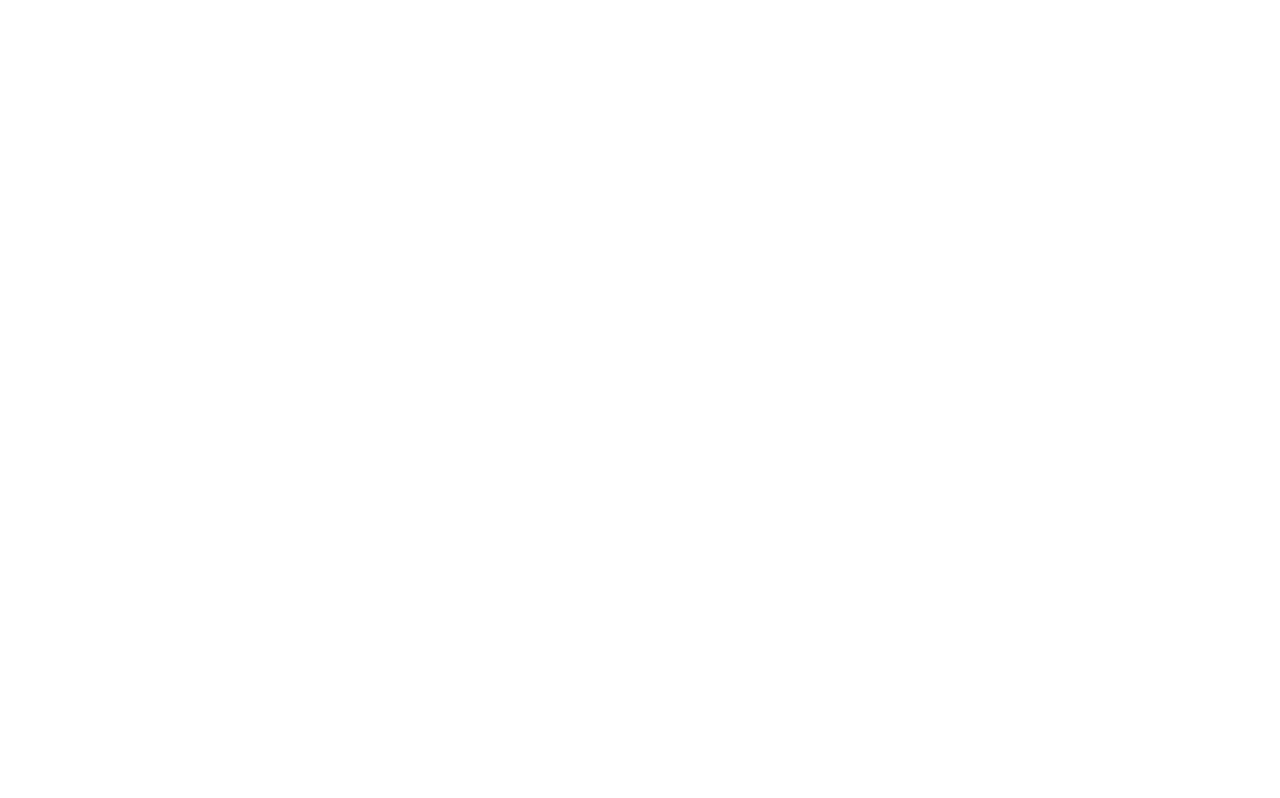
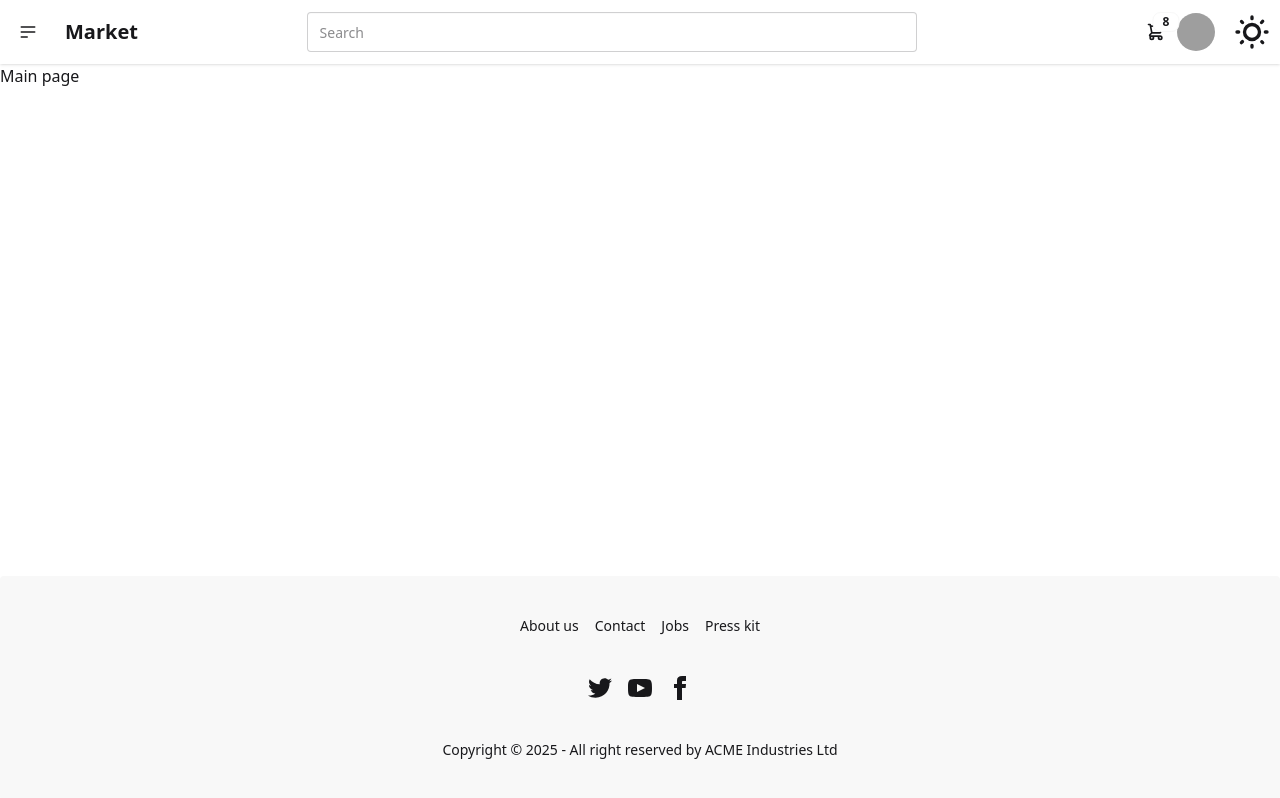
Before and after one commit to kenzo08/market-front, a Nuxt app: page / in a window 1280 px wide. Built offline with nearby package versions, Linux system fonts and the light colour scheme; grey boxes are pictures that could not be loaded.

Commit message:
ui lib added

```diff
--- /dev/null
+++ b/assets/css/style.css
@@ -0,0 +1,5 @@
+@import "tailwindcss";
+
+@plugin "daisyui" {
+    themes: light --default, dark --prefersdark, garden;
+}
--- /dev/null
+++ b/components/Footer.vue
@@ -0,0 +1,58 @@
+<script setup lang="ts">
+
+</script>
+
+<template>
+  <footer class="footer footer-horizontal footer-center bg-base-200 text-base-content rounded p-10">
+    <nav class="grid grid-flow-col gap-4">
+      <a class="link link-hover">About us</a>
+      <a class="link link-hover">Contact</a>
+      <a class="link link-hover">Jobs</a>
+      <a class="link link-hover">Press kit</a>
+    </nav>
+    <nav>
+      <div class="grid grid-flow-col gap-4">
+        <a>
+          <svg
+              xmlns="http://www.w3.org/2000/svg"
+              width="24"
+              height="24"
+              viewBox="0 0 24 24"
+              class="fill-current">
+            <path
+                d="M24 4.557c-.883.392-1.832.656-2.828.775 1.017-.609 1.798-1.574 2.165-2.724-.951.564-2.005.974-3.127 1.195-.897-.957-2.178-1.555-3.594-1.555-3.179 0-5.515 2.966-4.797 6.045-4.091-.205-7.719-2.165-10.148-5.144-1.29 2.213-.669 5.108 1.523 6.574-.806-.026-1.566-.247-2.229-.616-.054 2.281 1.581 4.415 3.949 4.89-.693.188-1.452.232-2.224.084.626 1.956 2.444 3.379 4.6 3.419-2.07 1.623-4.678 2.348-7.29 2.04 2.179 1.397 4.768 2.212 7.548 2.212 9.142 0 14.307-7.721 13.995-14.646.962-.695 1.797-1.562 2.457-2.549z"></path>
+          </svg>
+        </a>
+        <a>
+          <svg
+              xmlns="http://www.w3.org/2000/svg"
+              width="24"
+              height="24"
+              viewBox="0 0 24 24"
+              class="fill-current">
+            <path
+                d="M19.615 3.184c-3.604-.246-11.631-.245-15.23 0-3.897.266-4.356 2.62-4.385 8.816.029 6.185.484 8.549 4.385 8.816 3.6.245 11.626.246 15.23 0 3.897-.266 4.356-2.62 4.385-8.816-.029-6.185-.484-8.549-4.385-8.816zm-10.615 12.816v-8l8 3.993-8 4.007z"></path>
+          </svg>
+        </a>
+        <a>
+          <svg
+              xmlns="http://www.w3.org/2000/svg"
+              width="24"
+              height="24"
+              viewBox="0 0 24 24"
+              class="fill-current">
+            <path
+                d="M9 8h-3v4h3v12h5v-12h3.642l.358-4h-4v-1.667c0-.955.192-1.333 1.115-1.333h2.885v-5h-3.808c-3.596 0-5.192 1.583-5.192 4.615v3.385z"></path>
+          </svg>
+        </a>
+      </div>
+    </nav>
+    <aside>
+      <p>Copyright © {{new Date().getFullYear()}} - All right reserved by ACME Industries Ltd</p>
+    </aside>
+  </footer>
+</template>
+
+<style scoped>
+
+</style>
--- /dev/null
+++ b/components/Header.vue
@@ -0,0 +1,71 @@
+<script setup lang="ts">
+
+</script>
+
+<template>
+  <div class="navbar bg-base-100 shadow-sm">
+    <div class="navbar-start">
+      <div class="dropdown">
+        <div tabindex="0" role="button" class="btn btn-ghost btn-circle">
+          <svg xmlns="http://www.w3.org/2000/svg" class="h-5 w-5" fill="none" viewBox="0 0 24 24" stroke="currentColor"> <path stroke-linecap="round" stroke-linejoin="round" stroke-width="2" d="M4 6h16M4 12h16M4 18h7" /> </svg>
+        </div>
+        <ul
+            tabindex="0"
+            class="menu menu-sm dropdown-content bg-base-100 rounded-box z-1 mt-3 w-52 p-2 shadow">
+          <li><a>Homepage</a></li>
+          <li><a>Portfolio</a></li>
+          <li><a>About</a></li>
+        </ul>
+      </div>
+      <NuxtLink to="/" class="btn btn-ghost text-xl">Market</NuxtLink>
+    </div>
+    <input type="text" placeholder="Search" class="input input-bordered w-full" />
+    <div class="navbar-end">
+      <div class="dropdown dropdown-end">
+        <div tabindex="0" role="button" class="btn btn-ghost btn-circle">
+          <div class="indicator">
+            <svg xmlns="http://www.w3.org/2000/svg" class="h-5 w-5" fill="none" viewBox="0 0 24 24" stroke="currentColor"> <path stroke-linecap="round" stroke-linejoin="round" stroke-width="2" d="M3 3h2l.4 2M7 13h10l4-8H5.4M7 13L5.4 5M7 13l-2.293 2.293c-.63.63-.184 1.707.707 1.707H17m0 0a2 2 0 100 4 2 2 0 000-4zm-8 2a2 2 0 11-4 0 2 2 0 014 0z" /> </svg>
+            <span class="badge badge-sm indicator-item">8</span>
+          </div>
+        </div>
+        <div
+            tabindex="0"
+            class="card card-compact dropdown-content bg-base-100 z-1 mt-3 w-52 shadow">
+          <div class="card-body">
+            <span class="text-lg font-bold">8 Items</span>
+            <span class="text-info">Subtotal: $999</span>
+            <div class="card-actions">
+              <button class="btn btn-primary btn-block">View cart</button>
+            </div>
+          </div>
+        </div>
+      </div>
+      <div class="dropdown dropdown-end">
+        <div tabindex="0" role="button" class="btn btn-ghost btn-circle avatar">
+          <div class="w-10 rounded-full">
+            <img
+                alt="Tailwind CSS Navbar component"
+                src="https://img.daisyui.com/images/stock/photo-1534528741775-53994a69daeb.webp" />
+          </div>
+        </div>
+        <ul
+            tabindex="0"
+            class="menu menu-sm dropdown-content bg-base-100 rounded-box z-1 mt-3 w-52 p-2 shadow">
+          <li>
+            <a class="justify-between">
+              Profile
+              <span class="badge">New</span>
+            </a>
+          </li>
+          <li><a>Settings</a></li>
+          <li><a>Logout</a></li>
+        </ul>
+      </div>
+    </div>
+    <ThemeToggle class="ml-4"/>
+  </div>
+</template>
+
+<style scoped>
+
+</style>
--- /dev/null
+++ b/components/MenuBurgerBtn.vue
@@ -0,0 +1,30 @@
+<script setup lang="ts">
+
+</script>
+
+<template>
+  <label class="btn btn-circle swap swap-rotate">
+    <input type="checkbox" />
+    <svg
+        class="swap-off fill-current"
+        xmlns="http://www.w3.org/2000/svg"
+        width="32"
+        height="32"
+        viewBox="0 0 512 512">
+      <path d="M64,384H448V341.33H64Zm0-106.67H448V234.67H64ZM64,128v42.67H448V128Z" />
+    </svg>
+    <svg
+        class="swap-on fill-current"
+        xmlns="http://www.w3.org/2000/svg"
+        width="32"
+        height="32"
+        viewBox="0 0 512 512">
+      <polygon
+          points="400 145.49 366.51 112 256 222.51 145.49 112 112 145.49 222.51 256 112 366.51 145.49 400 256 289.49 366.51 400 400 366.51 289.49 256 400 145.49" />
+    </svg>
+  </label>
+</template>
+
+<style scoped>
+
+</style>
--- /dev/null
+++ b/components/ThemeToggle.vue
@@ -0,0 +1,56 @@
+<script setup lang="ts">
+const theme = ref('light');
+
+const setTheme = (newTheme: string) => {
+  document.documentElement.setAttribute('data-theme', newTheme);
+  localStorage.setItem('theme', newTheme);
+  theme.value = newTheme;
+};
+
+const handleThemeChange = (event: Event) => {
+  const target = event.target as HTMLInputElement;
+  setTheme(target.checked ? 'dark' : 'light');
+};
+
+onMounted(() => {
+  window.matchMedia('(prefers-color-scheme: dark)').addEventListener('change', (e) => {
+    if (!localStorage.getItem('theme')) {
+      setTheme(e.matches ? 'dark' : 'light');
+    }
+  });
+
+  const savedTheme = localStorage.getItem('theme');
+  if (savedTheme) {
+    setTheme(savedTheme);
+  } else {
+    const prefersDark = window.matchMedia('(prefers-color-scheme: dark)').matches;
+    setTheme(prefersDark ? 'dark' : 'light');
+  }
+});
+</script>
+
+<template>
+  <label class="swap swap-rotate">
+    <input
+        type="checkbox"
+        class="theme-controller"
+        :value="theme"
+        @change="handleThemeChange"
+        :checked="theme === 'dark'"
+    />
+    <svg
+        class="swap-off h-10 w-10 fill-current"
+        xmlns="http://www.w3.org/2000/svg"
+        viewBox="0 0 24 24">
+      <path
+          d="M5.64,17l-.71.71a1,1,0,0,0,0,1.41,1,1,0,0,0,1.41,0l.71-.71A1,1,0,0,0,5.64,17ZM5,12a1,1,0,0,0-1-1H3a1,1,0,0,0,0,2H4A1,1,0,0,0,5,12Zm7-7a1,1,0,0,0,1-1V3a1,1,0,0,0-2,0V4A1,1,0,0,0,12,5ZM5.64,7.05a1,1,0,0,0,.7.29,1,1,0,0,0,.71-.29,1,1,0,0,0,0-1.41l-.71-.71A1,1,0,0,0,4.93,6.34Zm12,.29a1,1,0,0,0,.7-.29l.71-.71a1,1,0,1,0-1.41-1.41L17,5.64a1,1,0,0,0,0,1.41A1,1,0,0,0,17.66,7.34ZM21,11H20a1,1,0,0,0,0,2h1a1,1,0,0,0,0-2Zm-9,8a1,1,0,0,0-1,1v1a1,1,0,0,0,2,0V20A1,1,0,0,0,12,19ZM18.36,17A1,1,0,0,0,17,18.36l.71.71a1,1,0,0,0,1.41,0,1,1,0,0,0,0-1.41ZM12,6.5A5.5,5.5,0,1,0,17.5,12,5.51,5.51,0,0,0,12,6.5Zm0,9A3.5,3.5,0,1,1,15.5,12,3.5,3.5,0,0,1,12,15.5Z" />
+    </svg>
+    <svg
+        class="swap-on h-10 w-10 fill-current"
+        xmlns="http://www.w3.org/2000/svg"
+        viewBox="0 0 24 24">
+      <path
+          d="M21.64,13a1,1,0,0,0-1.05-.14,8.05,8.05,0,0,1-3.37.73A8.15,8.15,0,0,1,9.08,5.49a8.59,8.59,0,0,1,.25-2A1,1,0,0,0,8,2.36,10.14,10.14,0,1,0,22,14.05,1,1,0,0,0,21.64,13Zm-9.5,6.69A8.14,8.14,0,0,1,7.08,5.22v.27A10.15,10.15,0,0,0,17.22,15.63a9.79,9.79,0,0,0,2.1-.22A8.11,8.11,0,0,1,12.14,19.73Z" />
+    </svg>
+  </label>
+</template>
--- a/layouts/default.vue
+++ b/layouts/default.vue
@@ -1,9 +1,14 @@
 <script setup lang="ts">
-
 </script>
 
 <template>
-
+  <div class="flex h-full min-h-screen flex-col">
+  <Header/>
+  <div class="flex-auto container">
+    <slot />
+  </div>
+  <Footer/>
+  </div>
 </template>
 
 <style scoped>
--- a/nuxt.config.ts
+++ b/nuxt.config.ts
@@ -1,5 +1,6 @@
 // https://nuxt.com/docs/api/configuration/nuxt-config
 import process from 'node:process';
+import tailwindcss from "@tailwindcss/vite";
 
 export default defineNuxtConfig({
   app: {
@@ -14,6 +15,7 @@
       script: [],
     },
   },
+  css: ["~/assets/css/style.css"],
   nitro: {
     compressPublicAssets: true,
   },
@@ -21,7 +23,11 @@
     options: {
       scrollBehaviorType: 'smooth',
     },
-  },  runtimeConfig: {
+  },
+  vite: {
+    plugins: [tailwindcss()],
+  },
+  runtimeConfig: {
     public: {
       API_BASE_URL: process.env.NUXT_API_BASE,
 
--- a/package.json
+++ b/package.json
@@ -11,7 +11,10 @@
     "start": "node .output/server/index.mjs"
   },
   "dependencies": {
+    "@tailwindcss/vite": "^4.1.10",
+    "daisyui": "^5.0.43",
     "nuxt": "^3.17.5",
+    "tailwindcss": "^4.1.10",
     "vue": "^3.5.16",
     "vue-router": "^4.5.1"
   }
--- a/pages/index.vue
+++ b/pages/index.vue
@@ -3,9 +3,7 @@
 </script>
 
 <template>
-
+<div>
+Main page
+</div>
 </template>
-
-<style scoped>
-
-</style>
--- /dev/null
+++ b/tailwind.config.js
@@ -0,0 +1,12 @@
+// tailwind.config.js
+module.exports = {
+    // ...
+    plugins: [
+        require('daisyui'),
+    ],
+    daisyui: {
+        themes: ["light", "dark", "garden"], // Здесь перечисли все темы, которые ты хочешь использовать
+        darkTheme: "dark", // Указывает, какая тема будет использоваться по умолчанию для prefers-color-scheme: dark
+        // ... другие настройки
+    },
+}
```
Also changed, not shown: 1 other file (tests, documents, lock files or other folders).
